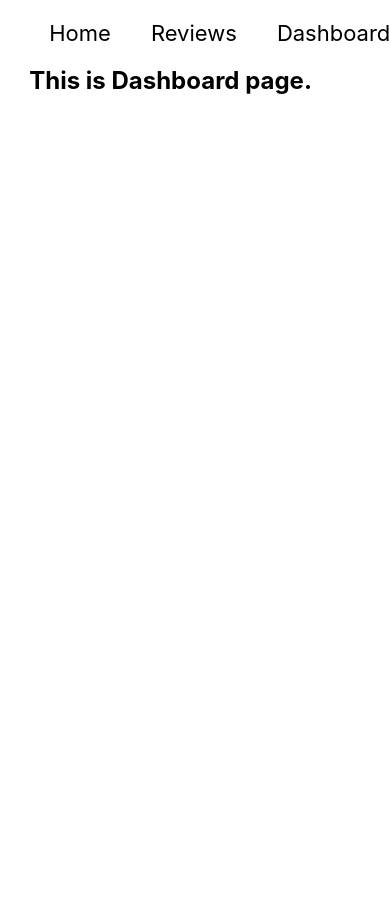
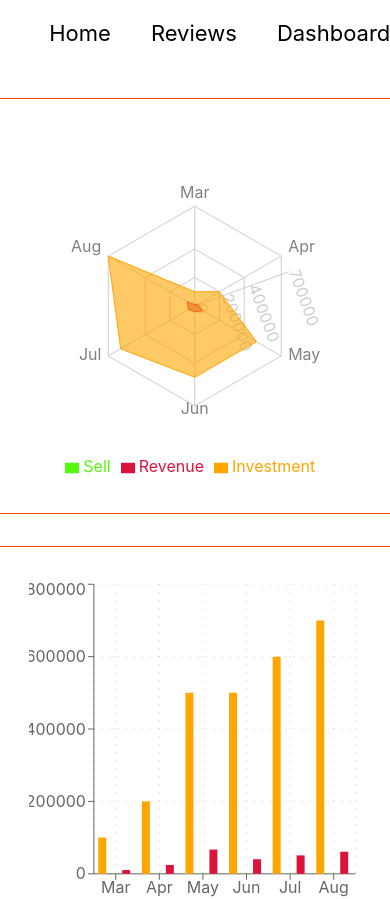
Before and after one commit to mabrur007/drone-buddy, a React (Create React App) app: page /dashboard in a window 390 px wide. Shown: the top 899 px of the page. Before the commit the page ends 844 px from the top, so only its background shows below. Built offline with nearby package versions, Linux system fonts and the light colour scheme.

Commit message:
charts added in dashboard

```diff
--- a/src/components/Dashboard/Dashboard.css
+++ b/src/components/Dashboard/Dashboard.css
@@ -0,0 +1,44 @@
+
+.chart-section1 {
+    display: flex;
+    justify-content: space-around;
+    align-items: center;
+    margin-bottom: 2rem;
+    padding-top: 2rem;
+}
+
+.chart-1, .chart-2 {
+    border: 1px solid orangered;
+    padding: 2rem;
+    width: 40%;
+    height: 350px;
+}
+
+.chat_section2 {
+    padding-bottom: 2rem;
+}
+
+.chat_section2 h3 {
+    text-align: center;
+    margin-bottom: 1rem;
+}
+
+.lineChat {
+    width: 100%;
+    height: 400px;
+}
+
+@media screen and (max-width: 780px) {
+    .chart-section1 {
+        flex-direction: column;
+    }
+
+    .chart-1 {
+        width: 100%;
+    }
+
+    .chart-2 {
+        margin-top: 2rem;
+        width: 100%;
+    }
+}
--- a/src/components/Dashboard/Dashboard.js
+++ b/src/components/Dashboard/Dashboard.js
@@ -1,11 +1,79 @@
-import React from 'react';
+// import React from 'react';
+
+// const Dashboard = () => {
+//     return (
+//         <div>
+//             <h2>This is Dashboard page.</h2>
+//         </div>
+//     );
+// };
+
+// export default Dashboard;
+
+import React from "react";
+import "./Dashboard.css";
+import { CartesianGrid, YAxis, XAxis, Legend, Radar, PolarRadiusAxis, PolarAngleAxis, PolarGrid, RadarChart, BarChart, Tooltip, Bar, ResponsiveContainer} from "recharts";
+import useDataLoad from "../../hooks/useDataLoad";
 
 const Dashboard = () => {
-    return (
-        <div>
-            <h2>This is Dashboard page.</h2>
-        </div>
-    );
+  const [data] = useDataLoad();
+
+  return (
+    <>
+        <div className="chart-section1">
+            {/* Chart-1 */}
+            <div className="chart-1">
+                <ResponsiveContainer>
+                    <RadarChart outerRadius={100} data={data}>
+                    <PolarGrid />
+                    <PolarAngleAxis dataKey="month" />
+                    <PolarRadiusAxis angle={20} domain={[0, 10]} />
+                    <Radar
+                        name="Sell"
+                        dataKey="sell"
+                        stroke="#55F80F"
+                        fill="#55F80F"
+                        fillOpacity={0.6}
+                    />
+                    <Radar
+                        name="Revenue"
+                        dataKey="revenue"
+                        stroke="#DC143C"
+                        fill="#DC143C"
+                        fillOpacity={0.6}
+                    />
+                    <Radar
+                        name="Investment"
+                        dataKey="investment"
+                        stroke="#FFA500"
+                        fill="#FFA500"
+                        fillOpacity={0.6}
+                    />
+                    <Tooltip />
+                    <Legend />
+                    </RadarChart>
+                </ResponsiveContainer>
+            </div>
+
+            {/* Chart-2 */}
+            <div className="chart-2">
+                <ResponsiveContainer>
+                    <BarChart data={data}>
+                    <CartesianGrid strokeDasharray="1 7" />
+                    <XAxis dataKey="month" />
+                    <YAxis />
+                    <Tooltip />
+                    <Legend />
+                    <Bar dataKey="investment" fill="#FFA500" />
+                    <Bar dataKey="sell" fill="#55F80F" />
+                    <Bar dataKey="revenue" fill="#DC143C" />
+                    </BarChart>
+                </ResponsiveContainer>
+            </div>
+          </div>
+        <h2 style={{'textAlign':'center'}}>Monthly Investment Report</h2>
+    </>
+  );
 };
 
 export default Dashboard;
--- a/src/hooks/useDataLoad.js
+++ b/src/hooks/useDataLoad.js
@@ -1,11 +1,14 @@
-import React from 'react';
+import { useEffect, useState } from "react";
 
 const useDataLoad = () => {
-    return (
-        <div>
+  const [chartData, setChartData] = useState([]);
 
-        </div>
-    );
+  useEffect(() => {
+    fetch("data.json")
+      .then((res) => res.json())
+      .then((data) => setChartData(data));
+  }, []);
+  return [chartData, setChartData];
 };
 
 export default useDataLoad;
```
